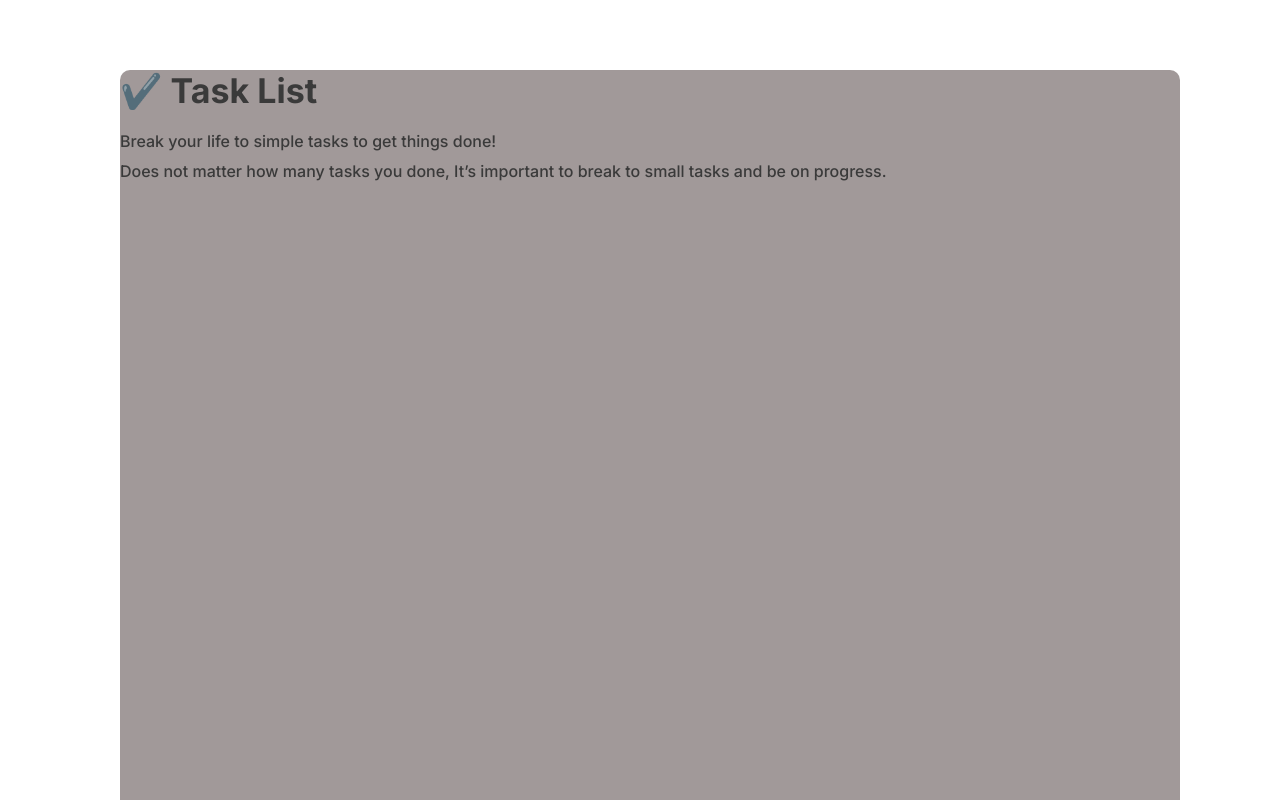
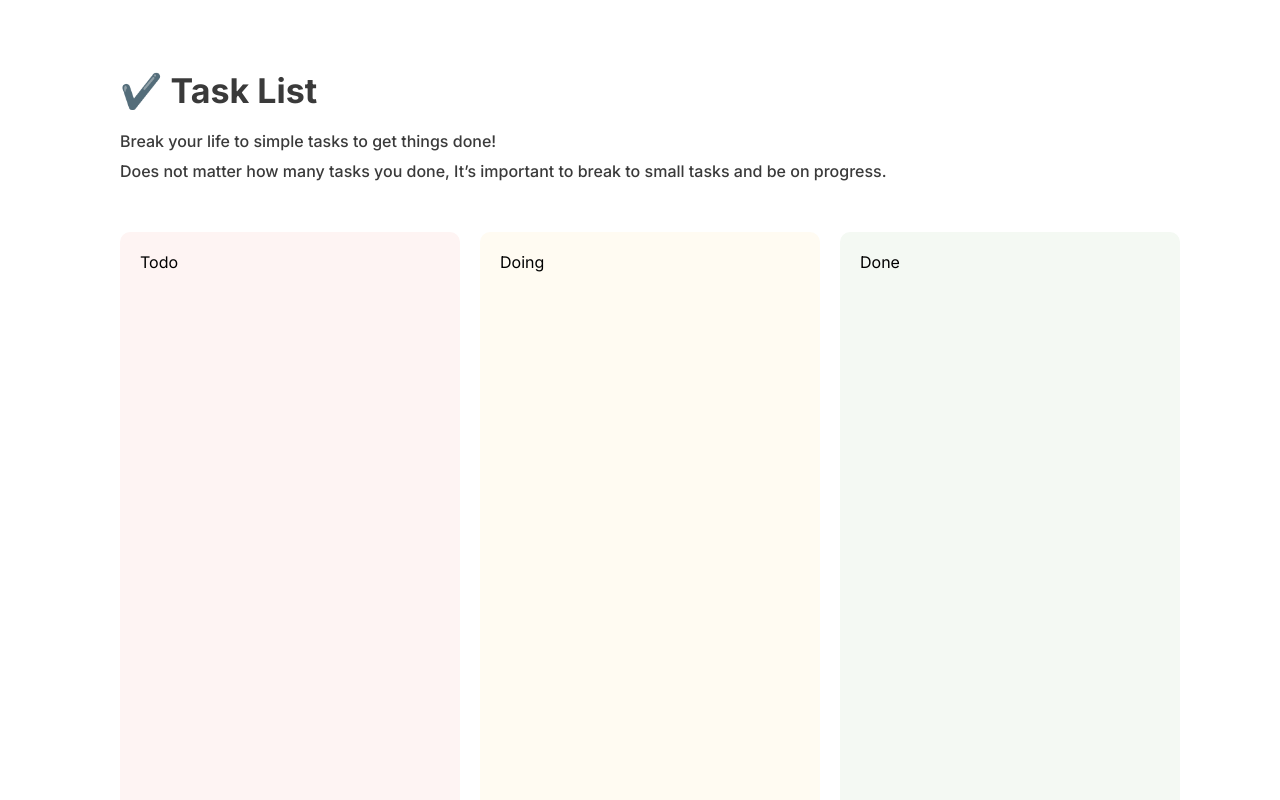
Before and after one commit to shayan-shiari/Todo-App, a React app: page / in a window 1280 px wide. Shown: the top 800 px of the page. Built offline with nearby package versions, Linux system fonts and the light colour scheme.

Commit message:
boards-component added

```diff
--- /dev/null
+++ b/src/components/AllBoards/AllBoards.js
@@ -0,0 +1,27 @@
+import React from "react";
+import Board from "../Board/Board";
+import styles from "./all-boards.module.css";
+
+const AllBoards = () => {
+  const data = [
+    {
+      status: "Todo",
+    },
+    {
+      status: "Doing",
+    },
+    {
+      status: "Done",
+    },
+  ];
+
+  return (
+    <div className={styles.container}>
+      {data.map((item) => {
+        return <Board {...item} />;
+      })}
+    </div>
+  );
+};
+
+export default AllBoards;
--- /dev/null
+++ b/src/components/AllBoards/all-boards.module.css
@@ -0,0 +1,4 @@
+.container {
+    display: flex;
+    column-gap: 20px;
+}
--- /dev/null
+++ b/src/components/Board/Board.js
@@ -0,0 +1,22 @@
+import React from "react";
+import styles from "./board.module.css";
+
+const Board = (props) => {
+  const { status } = props;
+
+  return (
+    <div
+      className={
+        status === "Todo"
+          ? styles.todoContainer
+          : status === "Doing"
+          ? styles.doingContainer
+          : styles.doneContainer
+      }
+    >
+      <p>{status}</p>
+    </div>
+  );
+};
+
+export default Board;
--- /dev/null
+++ b/src/components/Board/board.module.css
@@ -0,0 +1,25 @@
+.todoContainer {
+    background-color: #FEF4F3;
+    width: 340px;
+    height: 700px;
+    padding: 20px 20px 30px 20px;
+    border-radius: 10px;
+    gap: 20px;
+
+}
+
+.doingContainer {
+    width: 340px;
+    height: 700px;
+    padding: 20px 20px 30px 20px;
+    border-radius: 10px;
+    background: #FFFBF2;
+}
+
+.doneContainer {
+    width: 340px;
+    height: 700px;
+    padding: 20px 20px 30px 20px;
+    border-radius: 10px;
+    background: #F4F9F3;
+}
--- a/src/components/Header/header.module.css
+++ b/src/components/Header/header.module.css
@@ -2,6 +2,7 @@
     width: 768px;
     height: 116px;
     color:#3A3A3A;
+    margin-bottom: 46px;
 }
 
 .container .heading {
--- a/src/components/Main/Main.js
+++ b/src/components/Main/Main.js
@@ -1,11 +1,13 @@
 import React from "react";
 import Header from "../Header/Header";
 import styles from "./main..module.css";
+import AllBoards from "../AllBoards/AllBoards";
 
 const Main = () => {
   return (
     <div className={styles.container}>
       <Header />
+      <AllBoards />
     </div>
   );
 };
--- a/src/components/Main/main..module.css
+++ b/src/components/Main/main..module.css
@@ -2,5 +2,4 @@
     width: 1060px;
     height: 862px;
     border-radius: 10px;
-    background-color: rgb(161, 153, 153);
 }
```
